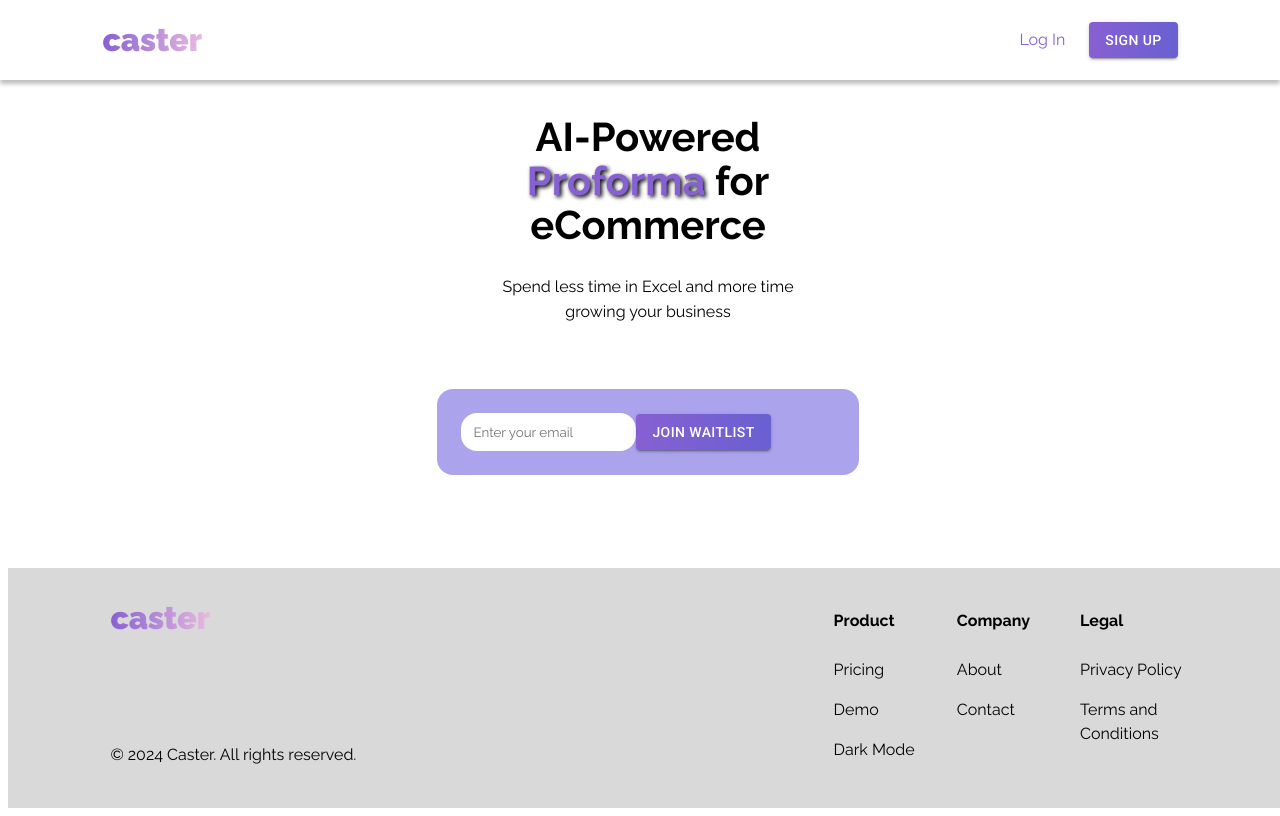
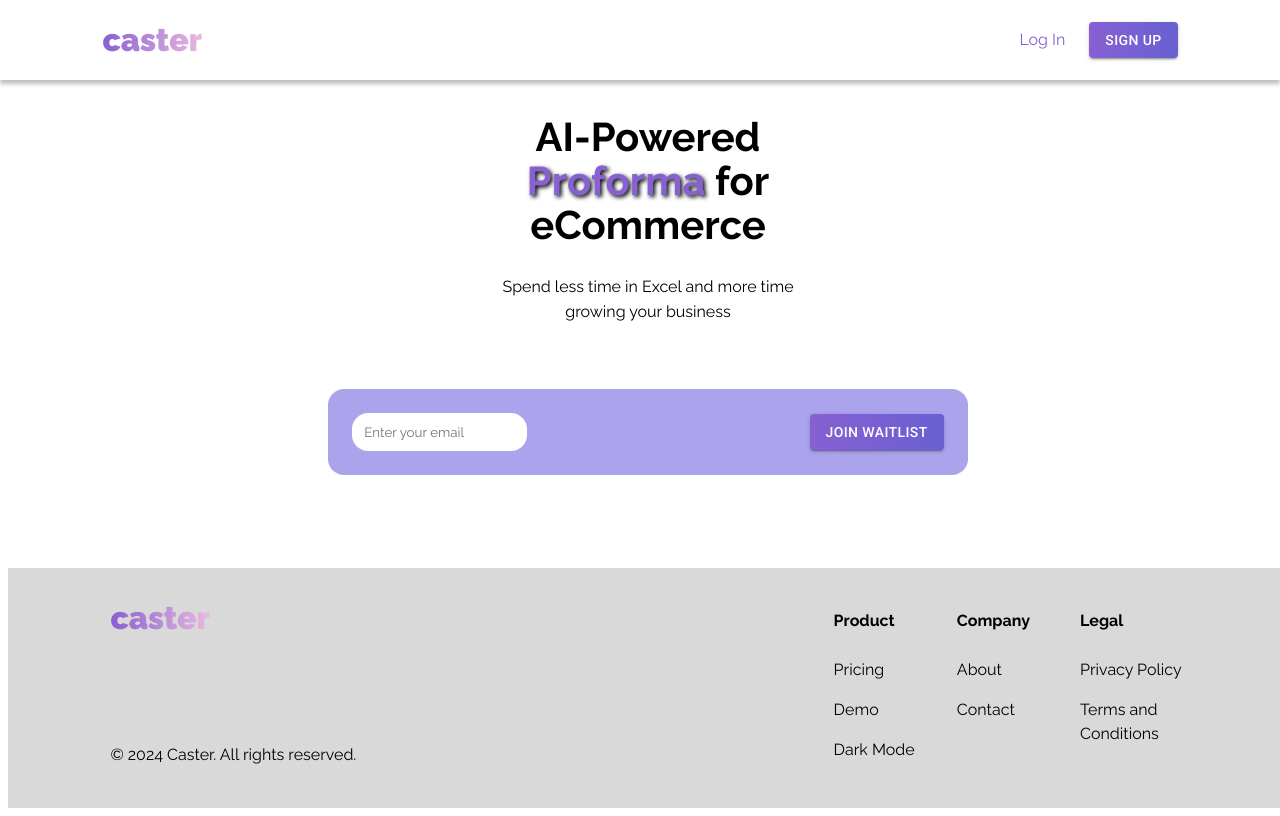
Before and after one commit to prestondavid99/SandboxLandingPage, a Next.js app: page / in a window 1280 px wide. Built offline with nearby package versions, Linux system fonts and the light colour scheme.

Commit message:
made style changes to email collector

```diff
--- a/src/styles/style.css
+++ b/src/styles/style.css
@@ -397,17 +397,14 @@ Use section labels as needed for readability.
 .home-links {
     display: flex;
     align-items: center;
-    justify-content: center;
+    justify-content: space-between;
     background: var(--secondary-color);
     padding: 1.5rem;
     border-radius: 1rem;
     margin-top: var(--spacing-x12);
+    width: 55%;
 }
 
 .home-links a {
     font-weight: bold;
 }
-
-.home-links a .button {
-    margin-right: 4rem;
-}
```
